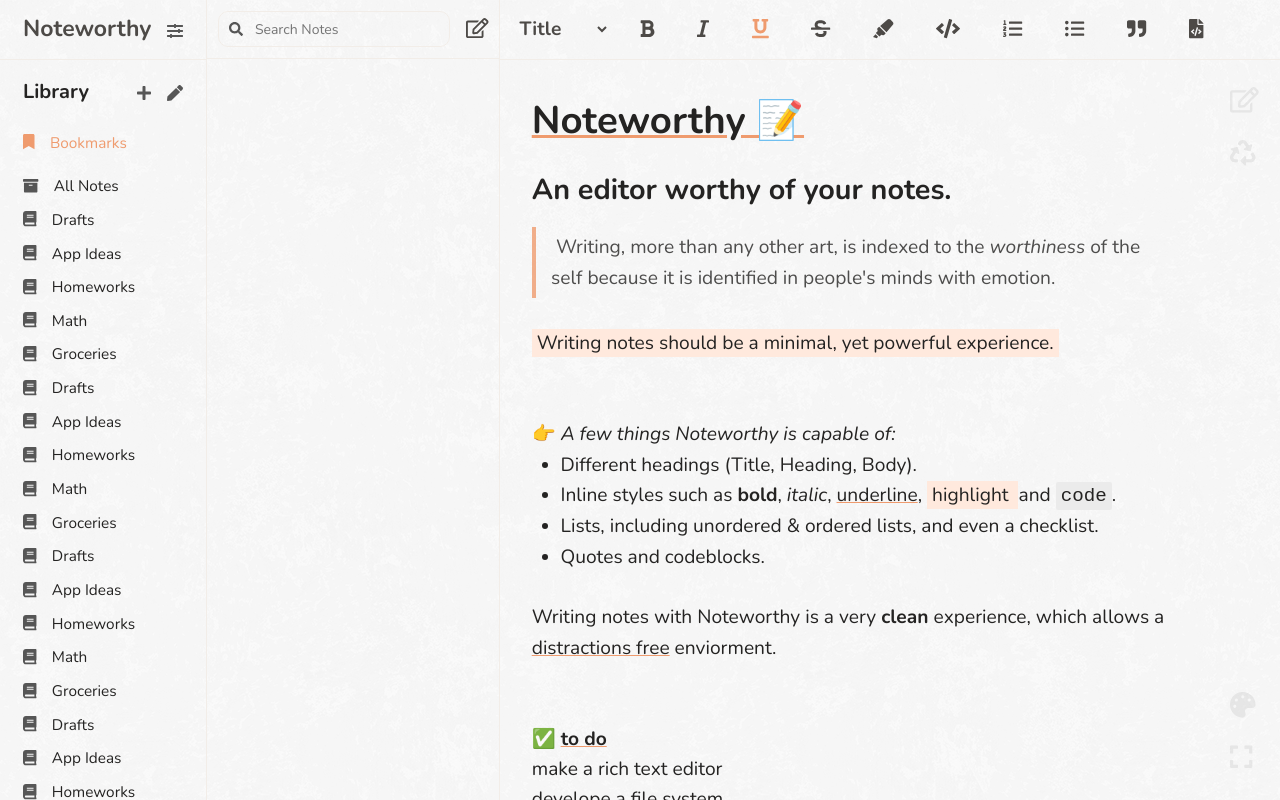
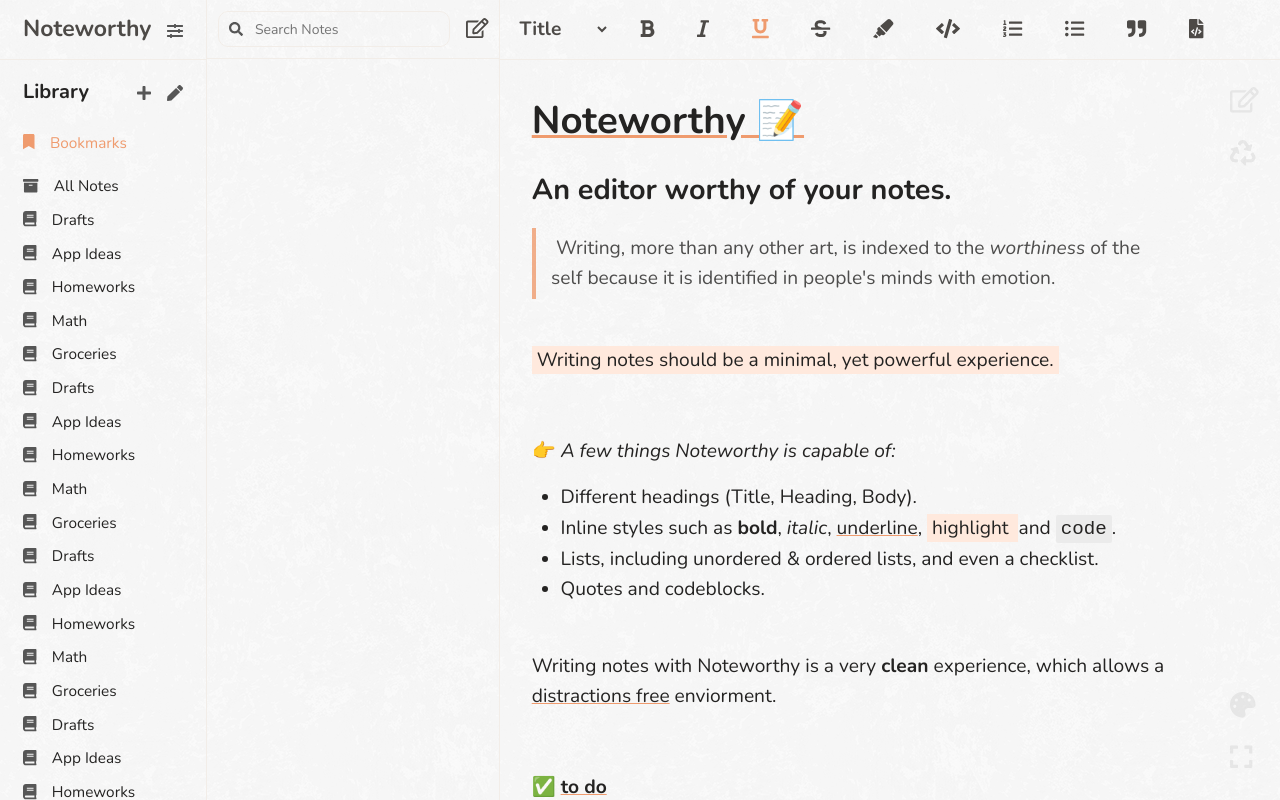
Before and after one commit to guyariely/noteworthy, a React (Create React App) app: page / in a window 1280 px wide. Built offline with nearby package versions, Linux system fonts and the light colour scheme; a web font is replaced by a local one.

Commit message:
add keyboard shorcuts and polish codeblocks style

```diff
--- a/src/components/Editor/TextEditor.js
+++ b/src/components/Editor/TextEditor.js
@@ -1,8 +1,33 @@
 import React from 'react';
-import { Editor, EditorState, RichUtils, convertToRaw, convertFromRaw } from 'draft-js';
+import { Editor, EditorState, RichUtils, convertToRaw, convertFromRaw, getDefaultKeyBinding, KeyBindingUtil } from 'draft-js';
 import Toolbar from './Toolbar';
 import QuickAccess from './QuickAccess';
 import { styleMap } from './InlineStyles';
+
+const {hasCommandModifier} = KeyBindingUtil;
+
+const myKeyBindingFn = e => {
+
+  if (hasCommandModifier(e)) {
+    switch(e.keyCode) {
+      case 72 /* H */:
+        return 'HIGHLIGHT';
+      case 89 /* Y */:
+        return 'CODE';
+      case 83 /* S */:
+        return 'STRIKETHROUGH';
+    }
+  }
+  else if (e.nativeEvent.altKey) {
+    switch (e.keyCode) {
+      case 84:
+        return 'header-one';
+      case 72:
+        return 'header-two';
+    }
+  }
+  return getDefaultKeyBinding(e);
+};
 
 class TextEditor extends React.Component {
 
@@ -97,6 +122,14 @@
       this.onChange(newState);
       return 'handled';
     }
+    else if (['HIGHLIGHT', 'CODE', 'STRIKETHROUGH'].includes(command)) {
+      this.toggleInlineStyle(command);
+      return 'handled';
+    }
+    else if (['header-one', 'header-two'].includes(command)) {
+      this.toggleBlockType(command);
+      return 'handled';
+    }
     return 'not-handled';
   }
 
@@ -132,6 +165,7 @@
             editorState={this.state.editorState}
             customStyleMap={styleMap}
             handleKeyCommand={this.handleKeyCommand}
+            keyBindingFn={myKeyBindingFn}
             onChange={this.onChange}
             ref={this.setDomEditorRef}
           />
--- a/src/styles/components/Editor/_codeblocks.scss
+++ b/src/styles/components/Editor/_codeblocks.scss
@@ -4,12 +4,13 @@
   border-left: 4px solid var(--primary) ;
   padding: 5px $xs;
   opacity: 0.8;
-  margin: 0;
+  margin: 16px 0;
 }
 
 // code-blocks
 .public-DraftStyleDefault-pre {
   padding: $xs;
+  margin: 16px 0;
 }
 
 pre {
@@ -24,6 +25,4 @@
 }
 
 // lists
-ul, ol {
-  margin: 0 !important;
-}
+// ul, ol { }
```
Lines whose indentation alone changed are shown as unchanged.
